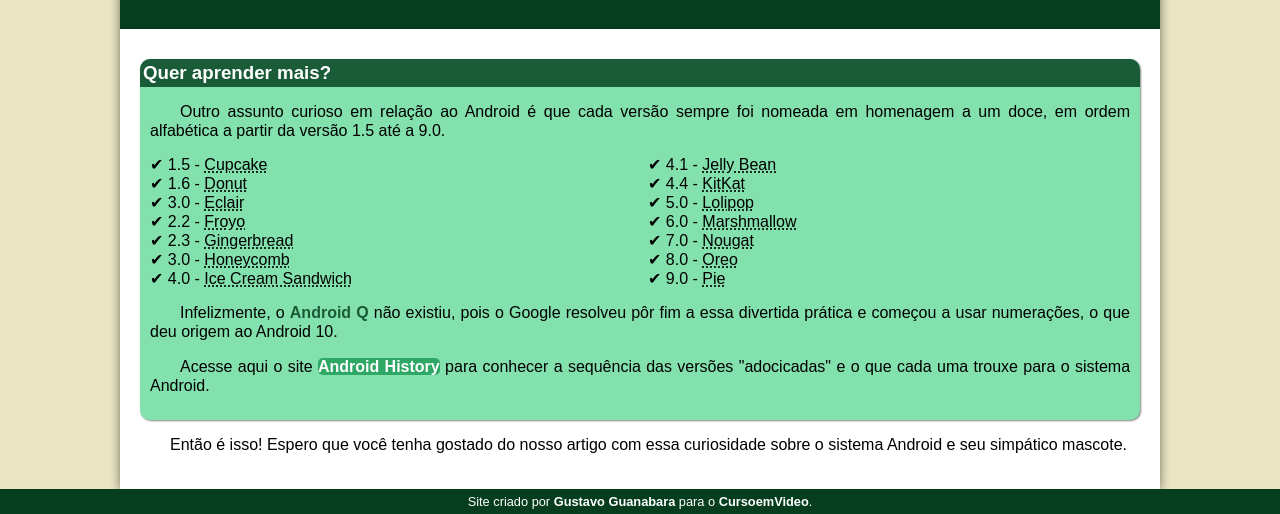
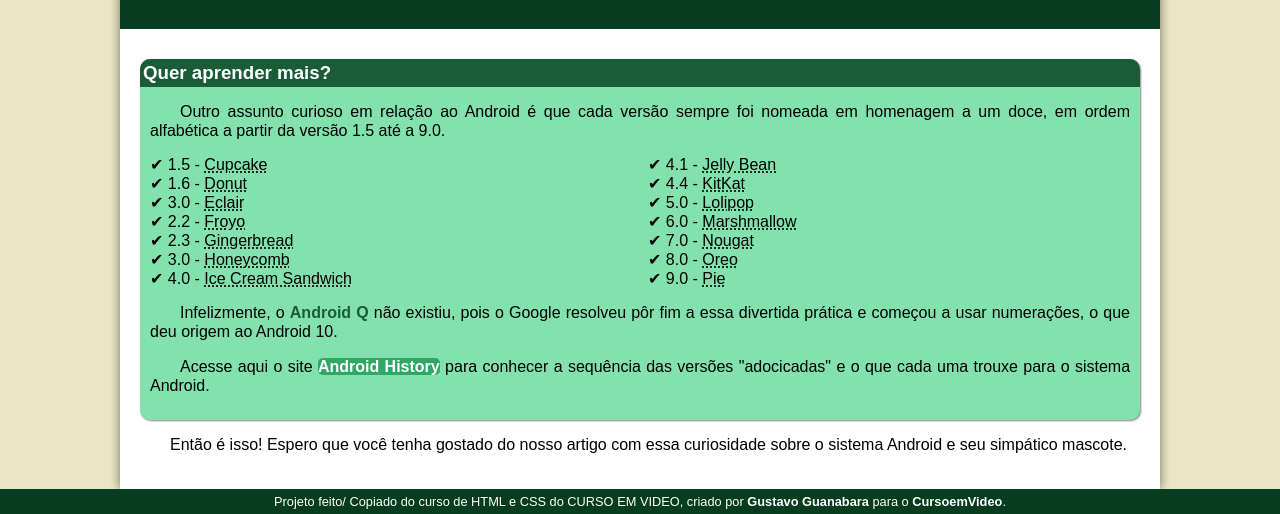
Before and after one commit to JoseLucasSTZ/ProjectSmallWebsite, a plain HTML site: page index.html in a window 1280 px wide. Shown: the part 2227-2741 px from the top of the page. Drawn offline with Linux system fonts and the light colour scheme.

Commit message:
Update index.html

```diff
--- a/index.html
+++ b/index.html
@@ -84,7 +84,7 @@
         </article>
     </main>
     <footer>
-        <p>Site criado por <a href="https://gustavoguanabara.github.io/" target="_blank">Gustavo Guanabara</a> para o <a href="https://www.youtube.com/channel/UCrWvhVmt0Qac3HgsjQK62FQ" target="_blank">CursoemVideo</a>.</p>
+        <p>Projeto feito/ Copiado do curso de HTML e CSS do CURSO EM VIDEO, criado por <a href="https://gustavoguanabara.github.io/" target="_blank">Gustavo Guanabara</a> para o <a href="https://www.youtube.com/channel/UCrWvhVmt0Qac3HgsjQK62FQ" target="_blank">CursoemVideo</a>.</p>
     </footer>
 </body>
 </html>
```
